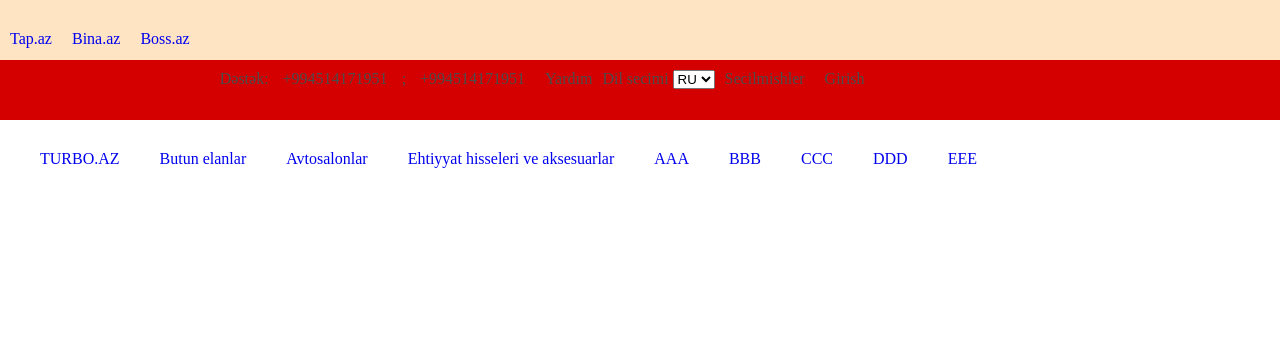
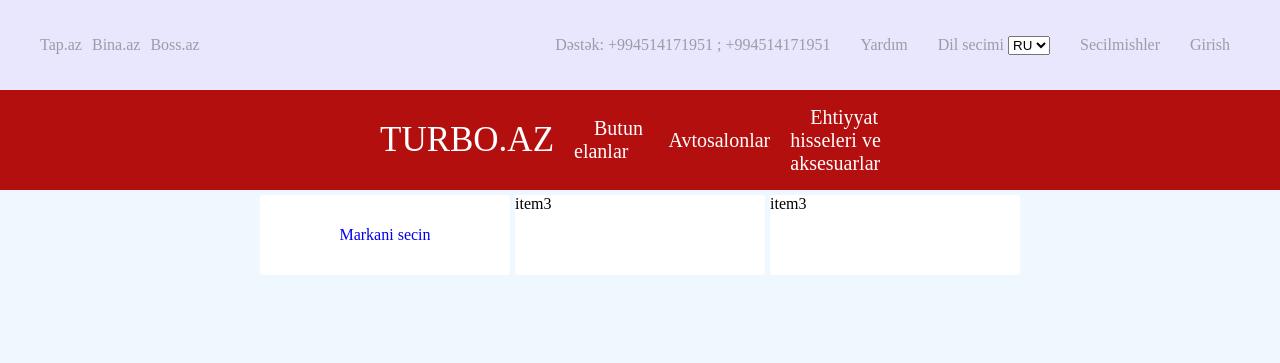
Before and after one commit to Rusta555/turboaz, a plain HTML site: page index.html in a window 1280 px wide. Drawn offline with Linux system fonts and the light colour scheme.

Commit message:
change file

```diff
--- a/assets/css/style.css
+++ b/assets/css/style.css
@@ -6,59 +6,139 @@
     list-style-type: none;
 }
 
+header {
+    width: 100%;
+    height: 1000px;
+    background-color: aliceblue;
+}
+
 .top-bar {
-
-    height: 60px;
     width: 100%;
+    height: 90px;
     display: flex;
-    background-color: bisque;
-    padding: 20px 0px;
-    margin: 0px 0px;
+    justify-content: space-between;
+    padding: 10px;
+    background: rgb(232, 231, 253);
+    color: #fff;
 }
 
 .switch {
-    color: rgb(78, 75, 75);
     display: flex;
+    align-items: center;
+    margin: 0px 25px;
 }
 
-.switch li {
-    margin: 10px;
+.switch li a span {
+    margin: 5px;
+    color: rgba(61, 61, 61, 0.445);
 }
 
+
 .infobar {
-    margin: 50px 20px;
     display: flex;
+    align-items: center;
+    margin: 0px 25px;
 }
 
 .infobar li {
-
-    color: rgb(78, 75, 75);
+    margin: 15px;
+    color: rgba(61, 61, 61, 0.445);
 }
 
 .infobar li a {
-    margin: 10px;
-    color: rgb(78, 75, 75);
+
+    color: rgba(61, 61, 61, 0.445);
 }
 
 .infobar li a:hover {
-    color: brown;
+
+    color: rgb(255, 0, 0);
 }
 
 .main-header {
-
-    height: 60px;
     width: 100%;
+    height: 100px;
     display: flex;
-    background-color: rgb(212, 0, 0);
-    padding: 20px 0px;
-    margin: 0px 0px;
+    justify-content: space-between;
+    padding: 10px;
+    background: rgb(180, 15, 15);
+    color: #fff;
 }
 
+
+
 .header-top-nav {
-    margin: 50px 20px;
     display: flex;
+    align-items: center;
+    margin: 0px 350px;
+    font-size: 20px;
 }
 
-.header-top-nav li {
+.header-top-nav li a{
+    color: #fff;
     margin: 20px;
 }
+
+.header-top-nav li a:hover{
+    color: rgb(167, 103, 103);
+}
+
+.home-page {
+    margin: 0px 0px;
+    padding: 0px 0px;
+    font-size: 35px;
+}
+
+.home-page li a:hover {
+    color: #fff;
+}
+
+
+.menu:hover .dropdown {
+    display: block;
+    background: #fff;
+    border-radius: 3px;
+}
+
+.dropdown{
+    display: none;
+}
+
+.dropdown li {
+    color: #fff;
+}
+.dropdown li a {
+    color: rgb(0, 0, 0);
+}
+
+.grid {
+    display: grid;
+    grid-template-columns:250px 250px 250px;
+    grid-template-rows: 80px 80px;
+    grid-auto-rows: 100px;
+    grid-column-gap: 5px;
+    grid-row-gap: 5px;
+    justify-content: center;
+    margin-top: 5px;
+}
+
+.grid li {
+    background-color: #fff;
+    border-radius: 3px;
+}
+
+.make {
+    display: flex;
+    justify-content: center;
+    align-items: center;
+}
+
+.make:hover .car-makers {
+    display: block;
+    background: #fff;
+    border-radius: 3px;
+}
+
+.car-makers{
+    display: none;
+}
--- a/index.html
+++ b/index.html
@@ -33,7 +33,7 @@
                             <li>
                                 <span>Dəstək:</span>
                                 <a href="#"><span>+994514171951</span></a>
-                                <span>;</span>
+                                ;
                                 <a href="#"><span>+994514171951</span></a>
                             </li>
                             <li>
@@ -55,18 +55,28 @@
                         </ul>
                 </div>
                 <div class="main-header">
+
+
+
                     <ul class="header-top-nav">
+
                     <li>
-                        <a href="#"><span>TURBO.AZ</span></a>
+                        <ul class="home-page">
+                            <li>
+                                <a href="#"><span>TURBO.AZ</span></a>
+                            </li>
+                        </ul>
+                    </li>
+
                     <li>
                         <a href="#"><span>Butun elanlar</span></a>
                     </li>
                     <li>
                         <a href="#"><span>Avtosalonlar</span></a>
                     </li>
-                        <li>
+                        <li class="menu">
                             <a href="#"><span>Ehtiyyat hisseleri ve aksesuarlar</span></a>
-                                    <!--<nav class="child">-->
+                                <ul class="dropdown">
                                     <li>
                                         <a href="#">AAA</a>
                                     </li>
@@ -82,11 +92,30 @@
                                     <li>
                                         <a href="#">EEE</a>
                                     </li>
-                                    <!--</nav>-->
+                                </ul>
                             </li>
                         </li>
                     </ul>
                 </div>
+
+                <ul class="grid">
+                    <li class="make">
+                        <a href="#"><span>Markani secin</span></a>
+                            <ul class="car-makers">
+                                <li>
+                                    <a href="#">Audi</a>
+                                </li>
+                                <li>
+                                    <a href="#">BMW</a>
+                                </li>
+                                <li>
+                                    <a href="#">Mercedes</a>
+                                </li>
+                            </ul>
+                    </li>
+                    <li>item3</li>
+                    <li>item3</li>
+                </ul>
     </nav>
     </header>
         <main>
```
